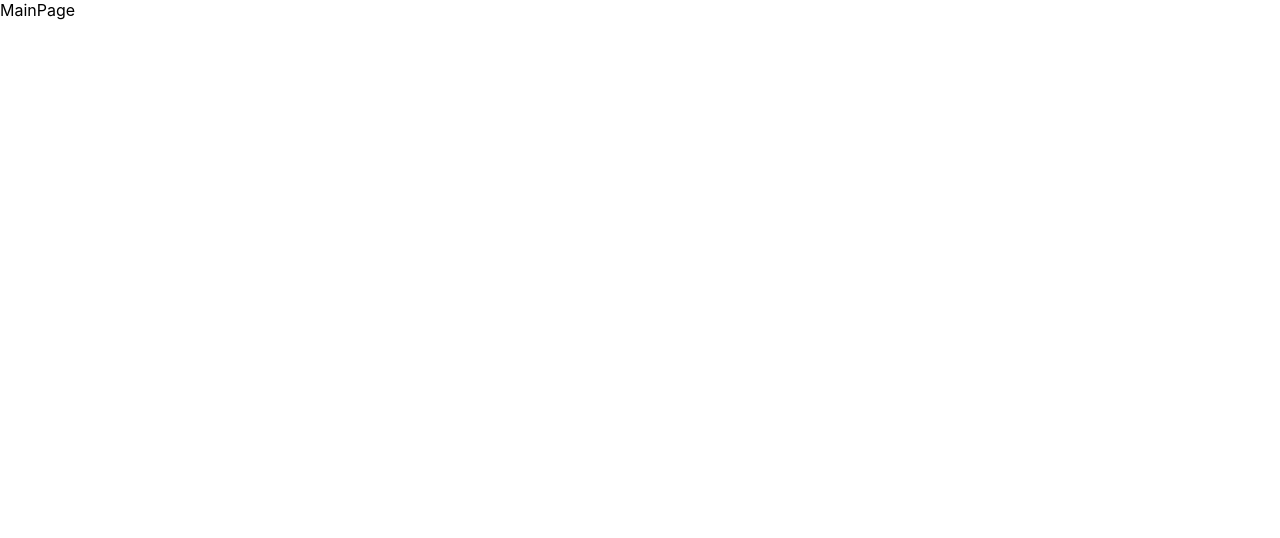
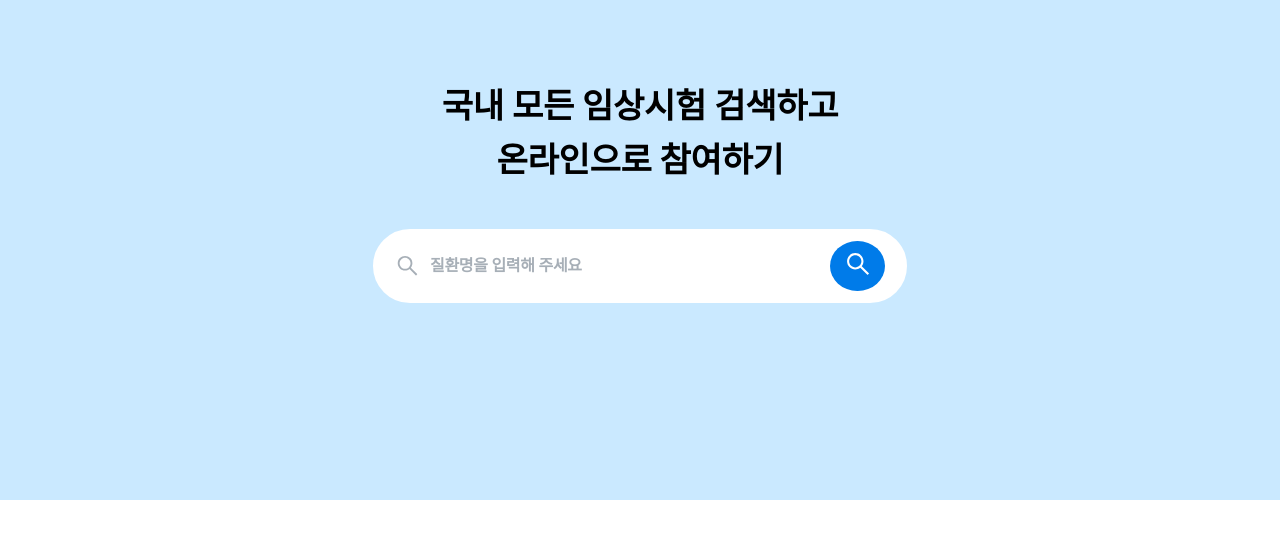
Before and after one commit to wanted-intern-1/pre-onboarding-10th-2-1, a React (Create React App) app: page / in a window 1280 px wide. Shown: the top 538 px of the page. Built offline with nearby package versions, Linux system fonts and the light colour scheme.

Commit message:
feat: keywordInput component add

```diff
--- a/package.json
+++ b/package.json
@@ -13,6 +13,7 @@
     "axios": "^1.4.0",
     "react": "^18.2.0",
     "react-dom": "^18.2.0",
+    "react-icons": "^4.8.0",
     "react-router-dom": "^6.11.0",
     "react-scripts": "5.0.1",
     "styled-components": "^5.3.10",
--- a/src/App.tsx
+++ b/src/App.tsx
@@ -1,9 +1,13 @@
 import Router from "src/routes/Router";
+import GlobalStyle from "./styles/global";
 
 
 const App = ()=> {
   return (
-    <Router/>
+    <>
+      <GlobalStyle/>
+      <Router/>
+    </>
   );
 }
 
--- /dev/null
+++ b/src/components/main/KeywordInput.tsx
@@ -0,0 +1,91 @@
+import React, { useRef, useState } from 'react'
+import styled from 'styled-components'
+import {AiOutlineSearch} from 'react-icons/ai';
+const KeywordInput = () => {
+
+  const keywordInputRef = useRef<HTMLInputElement>(null);
+  const [isClick,setIsClick] = useState(false);
+  const [keyword,setKeyword] = useState("");
+
+  const onClickBox = ()=>{
+    setIsClick(prev=>!prev)
+    if(keywordInputRef.current && isClick) {
+      keywordInputRef.current.blur();
+      setKeyword("");
+    }
+  }
+
+  return (
+    <S.Box isClick={isClick}>
+      <S.Line onClick={onClickBox}>
+        <NoticeWrap isClick={isClick}>
+          <S.SearchInputIcon/>
+          <S.Notice>질환명을 입력해 주세요</S.Notice>
+        </NoticeWrap>
+        <S.Input value={keyword} onChange={(e)=>setKeyword(e.target.value)} ref={keywordInputRef}/>
+      </S.Line>
+      <S.SubmItBtn>
+        <S.SearchIcon color='#fff' />
+      </S.SubmItBtn>
+    </S.Box>
+  )
+}
+
+const NoticeWrap = styled.div<{isClick?:boolean}>`
+  top:50%;
+  position:absolute;
+  transform: translateY(-50%);
+  display: ${({isClick})=>isClick ? "none" :"flex" } ;
+  align-items:center;
+  color: #A7AFB7;
+  pointer-events:none;
+  font-weight:700;
+`
+
+const S = {
+  Box: styled.div<{isClick?:boolean}>`
+    display:flex;
+    justify-content: space-between;
+    padding: 10px 20px;
+    border-radius:42px;
+    border: 2px solid #fff;
+    background-color: #fff;
+    width:490px;
+    margin:0 auto;
+    border-color: ${({isClick})=>isClick ? "rgb(25, 118, 210)" :"#fff"} ;
+  `,
+  Line: styled.div`
+    width:100%;
+    position:relative;
+    display:flex;
+    justify-content:space-between;
+  `,
+  Input: styled.input`
+    outline:none;
+    border:none;
+    width:100%;
+  `,
+  SubmItBtn: styled.button`
+    width:48px;
+    height:48px;
+    border-radius: 50%;
+    background-color: #007BE9;
+    border:none;
+  `,
+  SearchIcon: styled(AiOutlineSearch)`
+    width:28px;
+    height:28px;
+  `,
+  SearchInputIcon: styled(AiOutlineSearch)`
+    & > path {
+      fill: "#A7AFB7";
+    }
+    width:25px;
+    height:25px;
+  `,
+  Notice: styled.div`
+    margin-left:10px;
+  `
+}
+
+export default KeywordInput
--- a/src/components/main/Main.tsx
+++ b/src/components/main/Main.tsx
@@ -1,9 +1,39 @@
 import React, { useState } from 'react'
+import styled from 'styled-components'
+import KeywordInput from 'src/components/main/KeywordInput'
 
 const Main = () => {
   return (
-    <div>index</div>
+    <S.Container>
+      <S.Wrap>
+        <S.Title>
+          국내 모든 임상시험 검색하고
+          <br/>
+          온라인으로 참여하기
+        </S.Title>
+      </S.Wrap>
+      <KeywordInput/>
+    </S.Container>
   )
 }
 
+const S = {
+  Container: styled.div`
+    width:100%;
+    height:500px;
+    background-color: #CAE9FF;
+  `,
+  Wrap: styled.div`
+    max-width:1000px;
+    margin: 0 auto;
+    text-align:center;
+    padding-top: 80px;
+  `,
+  Title: styled.h2`
+    font-size: 2.125rem;
+    font-weight: 700;
+    margin-bottom:40px;
+  `
+}
+
 export default Main
--- a/src/pages/main/MainPage.tsx
+++ b/src/pages/main/MainPage.tsx
@@ -1,8 +1,9 @@
 import React from 'react'
+import Main from 'src/components/main/Main'
 
 const MainPage = () => {
   return (
-    <div>MainPage</div>
+    <Main/>
   )
 }
 
--- a/src/styles/global.ts
+++ b/src/styles/global.ts
@@ -3,17 +3,23 @@ import reset from "styled-reset";
 
 const GlobalStyle = createGlobalStyle`
   ${reset};
+  *{
+    box-sizing: inherit;
+  }
   html{
     height:100%;
-}
+  }
   body {
       height:100%;
+      letter-spacing: -0.018em;
+      line-height: 1.6;
   }
     #root{
       height:100%;
     }
   button{
     border:none;
+    cursor: pointer;
   }
 `;
 export default GlobalStyle;
```
Also changed, not shown: 1 other file (tests, documents, lock files or other folders).
